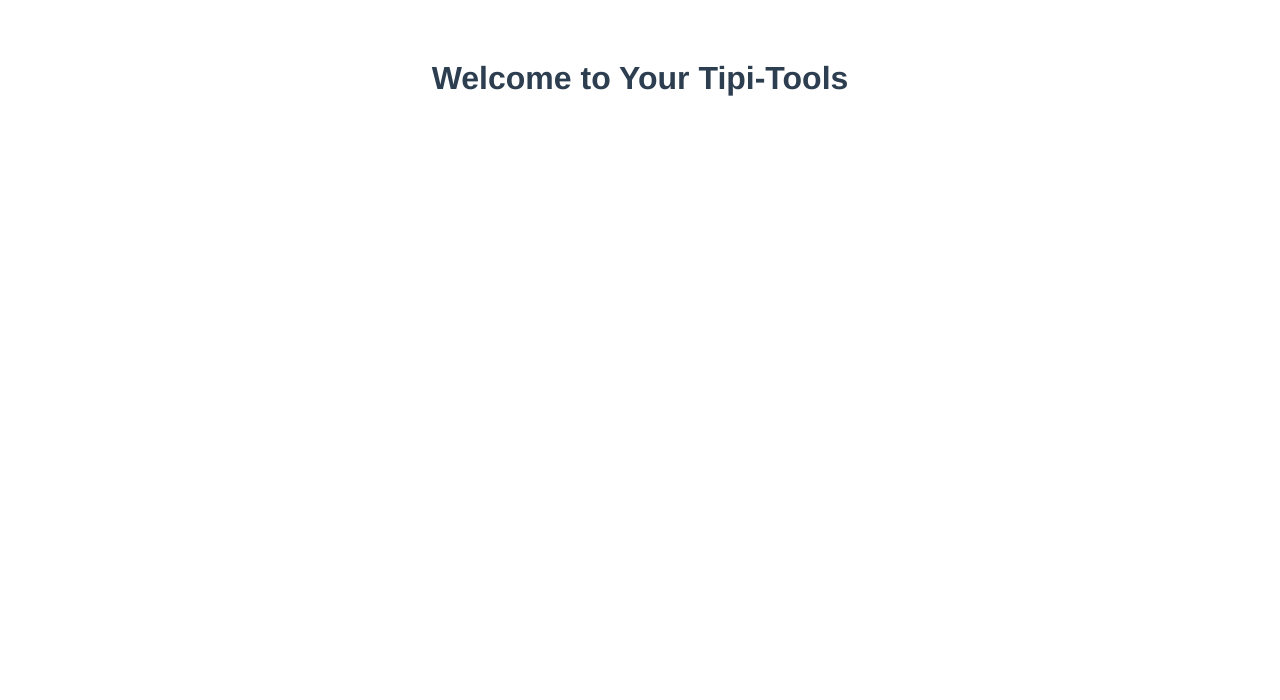
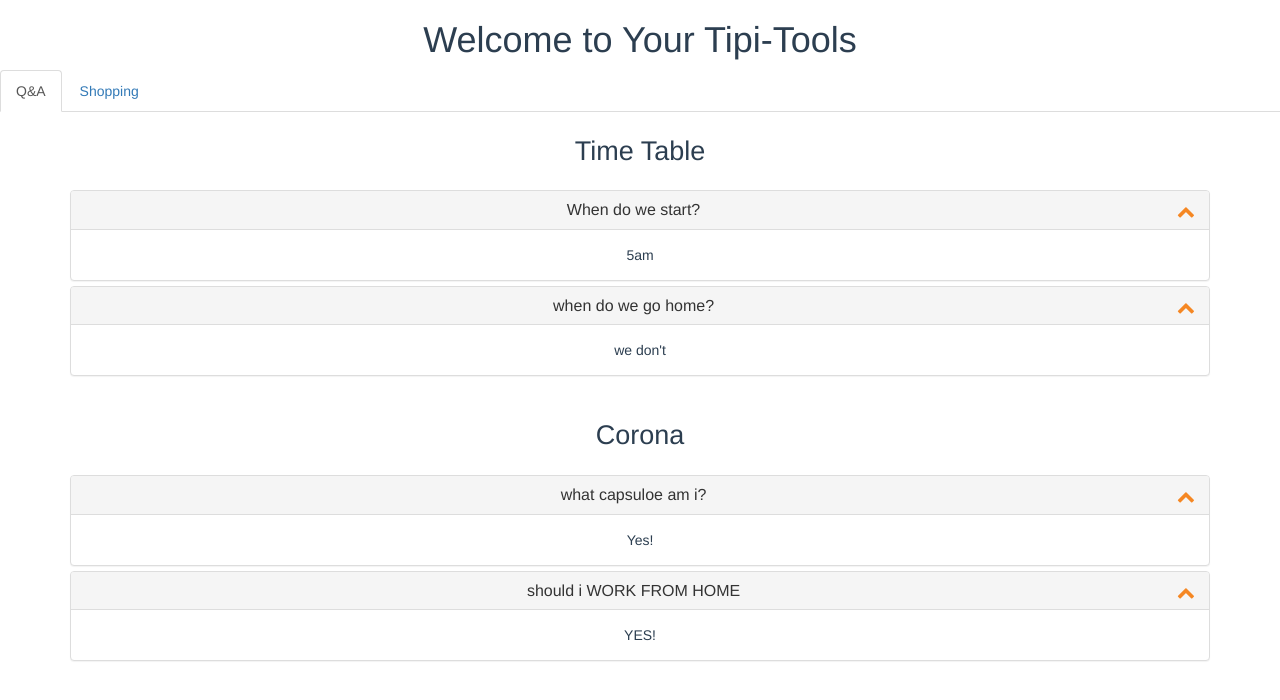
Before and after one commit to sagicoh1001/TipiTool, a Vue app in the folder tipi-tool-app/: page / in a window 1280 px wide. Shown: the top 700 px of the page. Built offline with nearby package versions, Linux system fonts and the light colour scheme.

Commit message:
add tabs

```diff
--- a/tipi-tool-app/public/index.html
+++ b/tipi-tool-app/public/index.html
@@ -4,6 +4,10 @@
     <meta charset="utf-8">
     <meta http-equiv="X-UA-Compatible" content="IE=edge">
     <meta name="viewport" content="width=device-width,initial-scale=1.0">
+    <link rel="stylesheet" href="https://maxcdn.bootstrapcdn.com/bootstrap/3.4.1/css/bootstrap.min.css">
+    <script src="https://code.jquery.com/jquery-1.12.4.min.js" integrity="sha384-nvAa0+6Qg9clwYCGGPpDQLVpLNn0fRaROjHqs13t4Ggj3Ez50XnGQqc/r8MhnRDZ" crossorigin="anonymous"></script>
+    <!-- Include all compiled plugins (below), or include individual files as needed -->
+    <script src="https://stackpath.bootstrapcdn.com/bootstrap/3.4.1/js/bootstrap.min.js" integrity="sha384-aJ21OjlMXNL5UyIl/XNwTMqvzeRMZH2w8c5cRVpzpU8Y5bApTppSuUkhZXN0VxHd" crossorigin="anonymous"></script>
     <link rel="icon" href="<%= BASE_URL %>favicon.ico">
     <title><%= htmlWebpackPlugin.options.title %></title>
   </head>
--- a/tipi-tool-app/src/App.vue
+++ b/tipi-tool-app/src/App.vue
@@ -22,6 +22,5 @@ export default {
   -moz-osx-font-smoothing: grayscale;
   text-align: center;
   color: #2c3e50;
-  margin-top: 60px;
 }
 </style>
--- a/tipi-tool-app/src/components/HelloWorld.vue
+++ b/tipi-tool-app/src/components/HelloWorld.vue
@@ -1,32 +1,34 @@
 <template>
-  <div class="hello">
+  <div>
     <h1>{{ msg }}</h1>
+    <tabs>
+      <tab name="Q&A" :selected="true">
+        <QABySubjects></QABySubjects>
+      </tab>
+      <tab name="Shopping">
+        <h1>Shopping list</h1>
+      </tab>
+    </tabs>
   </div>
 </template>
 
 <script>
+import Tabs from './Tabs.vue'
+import Tab from './Tab.vue'
+import QABySubjects from './QABySubjects.vue'
+
 export default {
   name: 'HelloWorld',
+    components: {
+    Tabs, Tab, QABySubjects
+  },
   props: {
-    msg: String
-  }
-}
+    msg: String,
+  },
+};
 </script>
 
 <!-- Add "scoped" attribute to limit CSS to this component only -->
 <style scoped>
-h3 {
-  margin: 40px 0 0;
-}
-ul {
-  list-style-type: none;
-  padding: 0;
-}
-li {
-  display: inline-block;
-  margin: 0 10px;
-}
-a {
-  color: #42b983;
-}
+
 </style>
--- /dev/null
+++ b/tipi-tool-app/src/components/QABySubjects.vue
@@ -0,0 +1,80 @@
+<template>
+<div class="container">
+    <div class="panel-group" id="accordion">
+        <div v-for="(qa, subject, i) in qaTabs" :key="i">
+          <div class="faqHeader">{{subject}}</div>
+          <div v-for="(answer, question, j) in qa" :key="j" class="panel panel-default">
+              <div class="panel-heading">
+                  <h4 class="panel-title">
+                      <a class="accordion-toggle" data-toggle="collapse" data-parent="#accordion" :href="'#collapse' + j">{{question}} </a>
+                  </h4>
+              </div>
+              <div :id="'#collapse' + j" class="panel-collapse collapse in">
+                  <div class="panel-body">
+                      {{answer}}
+                  </div>
+              </div>
+          </div>
+          <br>
+        </div>
+    </div>
+</div>
+</template>
+
+<script>
+export default {
+  name: 'QABySubjects',
+  data() {
+    return {
+      qaTabs: {
+        'Time Table': {
+          'When do we start?': '5am',
+          'when do we go home?': "we don't",
+        },
+        Corona: {
+          'what capsuloe am i?': 'Yes!',
+          'should i WORK FROM HOME': 'YES!',
+        },
+      },
+    };
+  },
+};
+</script>
+
+<!-- Add "scoped" attribute to limit CSS to this component only -->
+<style scoped>
+@import url(//maxcdn.bootstrapcdn.com/font-awesome/4.7.0/css/font-awesome.min.css);
+body {
+  width: 1200px;
+}
+
+.faqHeader {
+  font-size: 27px;
+  margin: 20px;
+}
+
+.panel-heading [data-toggle='collapse']:after {
+  font-family: 'fontawesome';
+  content: '\f054'; /* "play" icon */
+  float: right;
+  color: #f58723;
+  font-size: 18px;
+  line-height: 22px;
+  /* rotate "play" icon from > (right arrow) to down arrow */
+  -webkit-transform: rotate(-90deg);
+  -moz-transform: rotate(-90deg);
+  -ms-transform: rotate(-90deg);
+  -o-transform: rotate(-90deg);
+  transform: rotate(-90deg);
+}
+
+.panel-heading [data-toggle='collapse'].collapsed:after {
+  /* rotate "play" icon from > (right arrow) to ^ (up arrow) */
+  -webkit-transform: rotate(90deg);
+  -moz-transform: rotate(90deg);
+  -ms-transform: rotate(90deg);
+  -o-transform: rotate(90deg);
+  transform: rotate(90deg);
+  color: #454444;
+}
+</style>
--- /dev/null
+++ b/tipi-tool-app/src/components/Tab.vue
@@ -0,0 +1,28 @@
+<template>
+  <div v-show="isActive"><slot></slot></div>
+</template>
+
+<script>
+export default {
+  name: 'Tab',
+  props: {
+    name: { required: true },
+    selected: { default: false },
+  },
+  data() {
+    return {
+      isActive: false,
+    };
+  },
+  computed: {
+    href() {
+      return '#' + this.name.toLowerCase().replace(/ /g, '-');
+    },
+  },
+  mounted() {
+    this.isActive = this.selected;
+  },
+};
+</script>
+
+<style scoped></style>
--- /dev/null
+++ b/tipi-tool-app/src/components/Tabs.vue
@@ -0,0 +1,36 @@
+<template>
+  <div>
+    <div class="tabs">
+      <ul class="nav nav-tabs">
+        <li v-for="(tab, i) in tabs" :key="i" :class="{ 'active': tab.isActive }">
+          <a :href="tab.href" @click="selectTab(tab)">{{ tab.name }}</a>
+        </li>
+      </ul>
+    </div>
+    <div class="tabs-details">
+      <slot></slot>
+    </div>
+  </div>
+</template>
+
+<script>
+export default {
+  name: 'Tabs',
+  data() {
+    return { tabs: [] };
+  },
+  created() {
+    this.tabs = this.$children;
+  },
+  methods: {
+    selectTab(selectedTab) {
+      this.tabs.forEach((tab) => {
+        tab.isActive = tab.name == selectedTab.name;
+      });
+    },
+  },
+};
+</script>
+
+<style scoped>
+</style>
```
